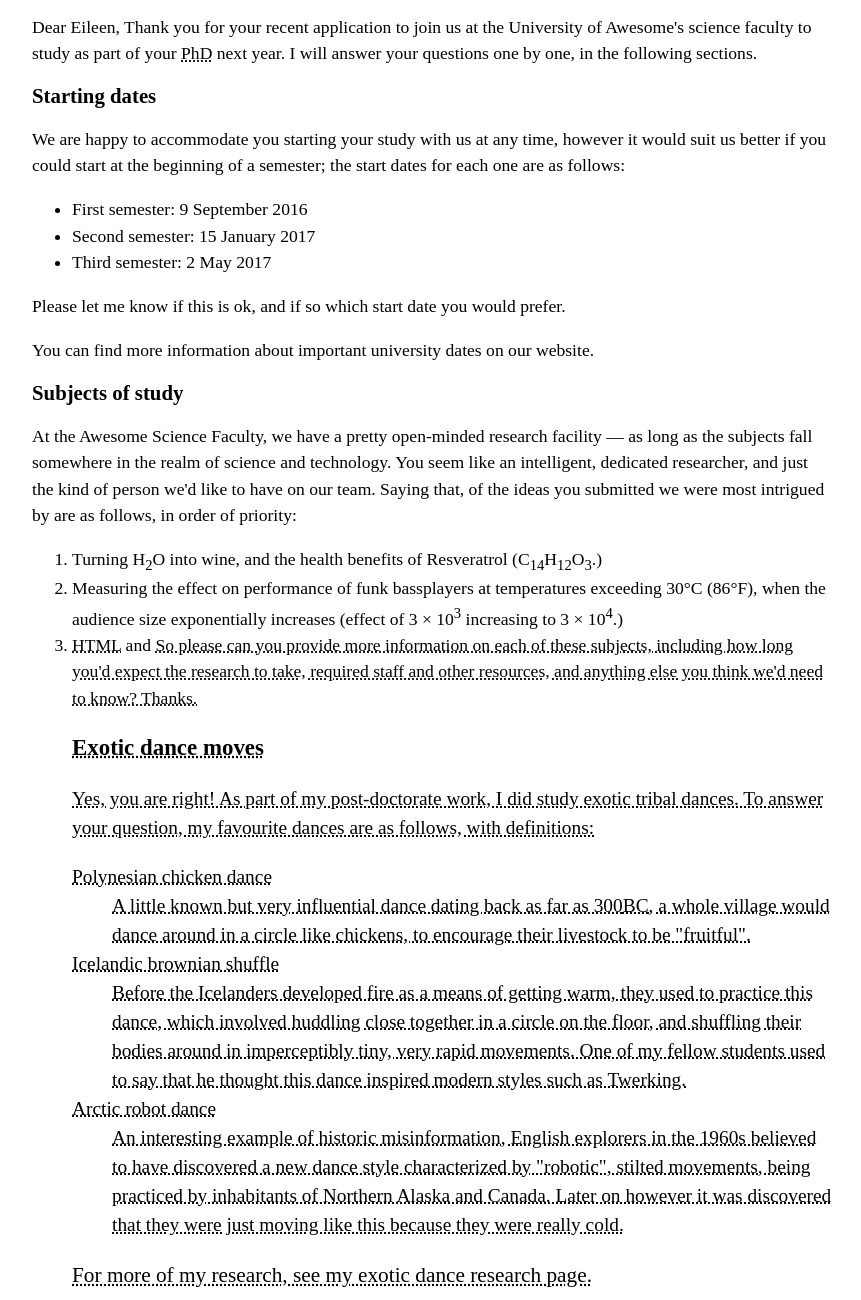
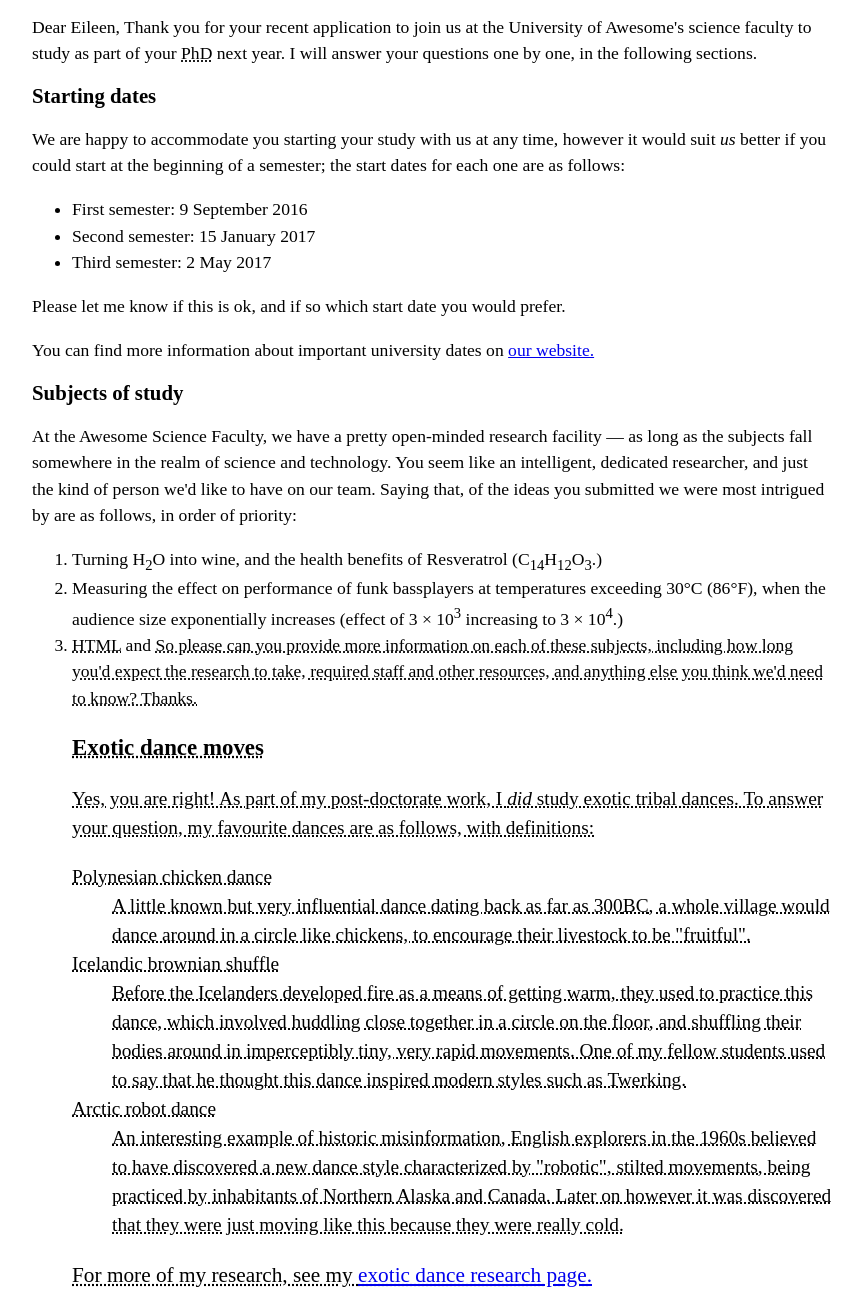
Before and after one commit to Wildercat/letter-markup-exercise, a plain HTML site: page index.html in a window 1280 px wide. Shown: the part 400-1700 px from the top of the page, without its empty margins (208-1069 px from the left). Drawn offline with Linux system fonts and the light colour scheme.

Commit message:
<a> and <i>

```diff
--- a/index.html
+++ b/index.html
@@ -31,7 +31,7 @@ Thank you for your recent application to join us at the University of Awesome's
     </p>
     <h2>Starting dates</h2>
 <p>
-We are happy to accommodate you starting your study with us at any time, however it would suit us better if you could start at the beginning of a semester; the start dates for each one are as follows:
+We are happy to accommodate you starting your study with us at any time, however it would suit <i>us</i> better if you could start at the beginning of a semester; the start dates for each one are as follows:
     </p>
     <ul>
   <li>First semester: <time datetime="2016-09-09">9 September 2016</time></li>
@@ -42,7 +42,7 @@ We are happy to accommodate you starting your study with us at any time, however
   Please let me know if this is ok, and if so which start date you would prefer.
     </p>
     <p>
-You can find more information about important university dates on our website.
+You can find more information about important university dates on <a href="http://example.com">our website.</a>
     </p>
 
 <h2>Subjects of study</h2>
@@ -62,7 +62,7 @@ So please can you provide more information on each of these subjects, including
 
     <h2>Exotic dance moves</h2>
 <p>
-Yes, you are right! As part of my post-doctorate work, I did study exotic tribal dances. To answer your question, my favourite dances are as follows, with definitions:
+        Yes, you are right! As part of my post-doctorate work, I <i>did</i> study exotic tribal dances. To answer your question, my favourite dances are as follows, with definitions:
     </p>
     <dl>
       <dt>Polynesian chicken dance</dt>
@@ -82,7 +82,7 @@ Before the Icelanders developed fire as a means of getting warm, they used to pr
 An interesting example of historic misinformation, English explorers in the 1960s believed to have discovered a new dance style characterized by "robotic", stilted movements, being practiced by inhabitants of Northern Alaska and Canada. Later on however it was discovered that they were just moving like this because they were really cold.
       </dd>
       <p>
-For more of my research, see my exotic dance research page.
+        For more of my research, see my <a href="http://example.com">exotic dance research page.</a>
       </p>
       <p>
 Yours sincerely,
```
